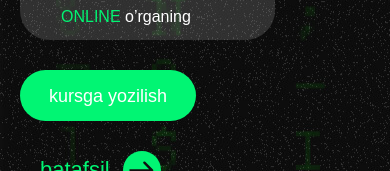
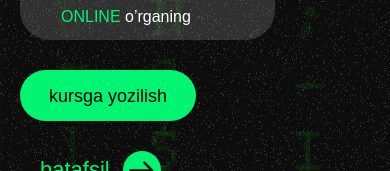
Before and after one commit to sherzoDev/matrix, a React (Create React App) app: page / in a window 390 px wide. Shown: the part 380-551 px from the top of the page. Built offline with nearby package versions, Linux system fonts and the light colour scheme.

Commit message:
FIX 🎁

```diff
--- a/src/components/Header/Header.scss
+++ b/src/components/Header/Header.scss
@@ -234,7 +234,6 @@ body {
     border-radius: 28px;
     margin-top: 30px;
     margin-bottom: 30px;
-    color: #fff;
   }
 
   .hero__btns-about {
```
